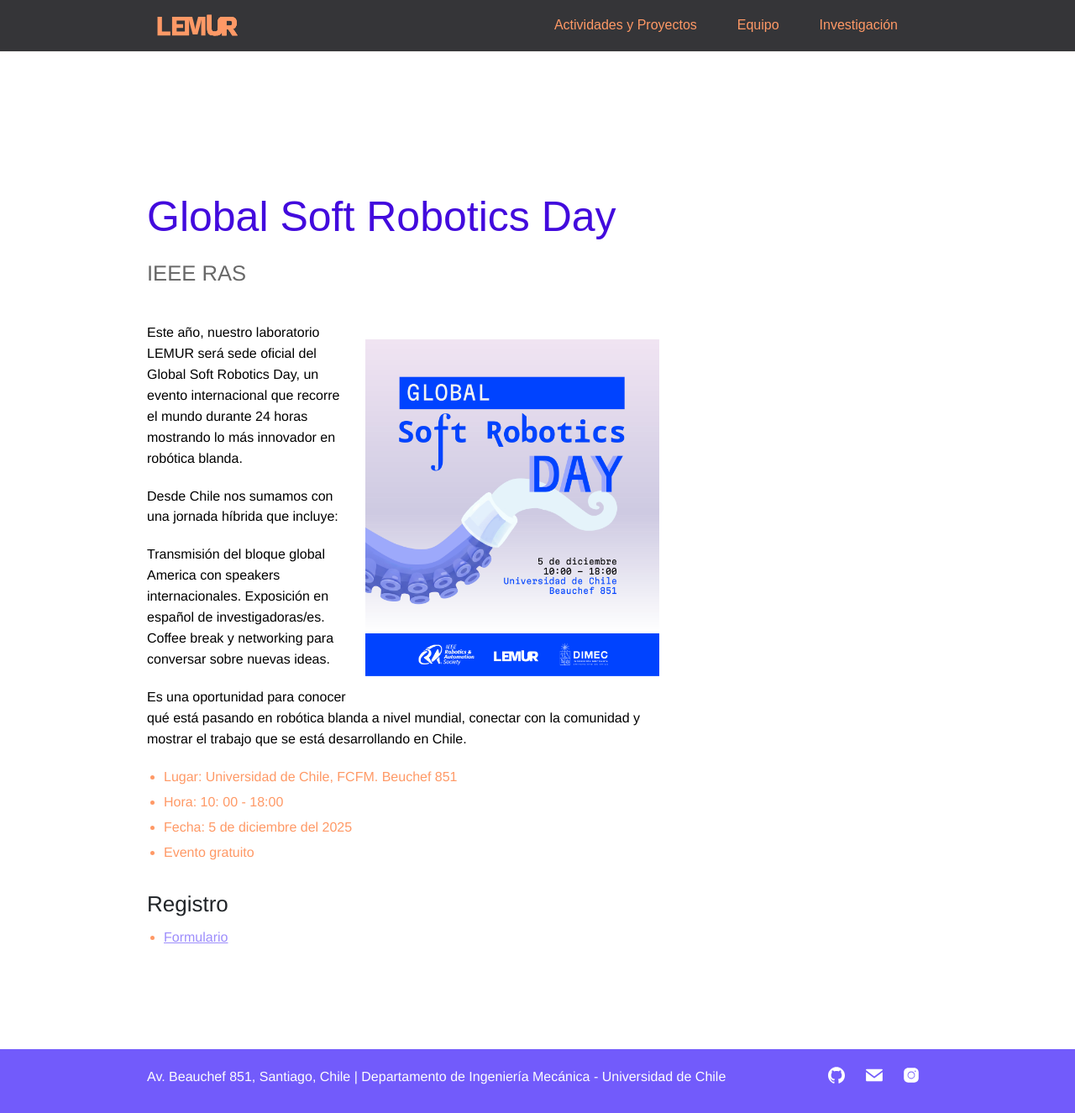
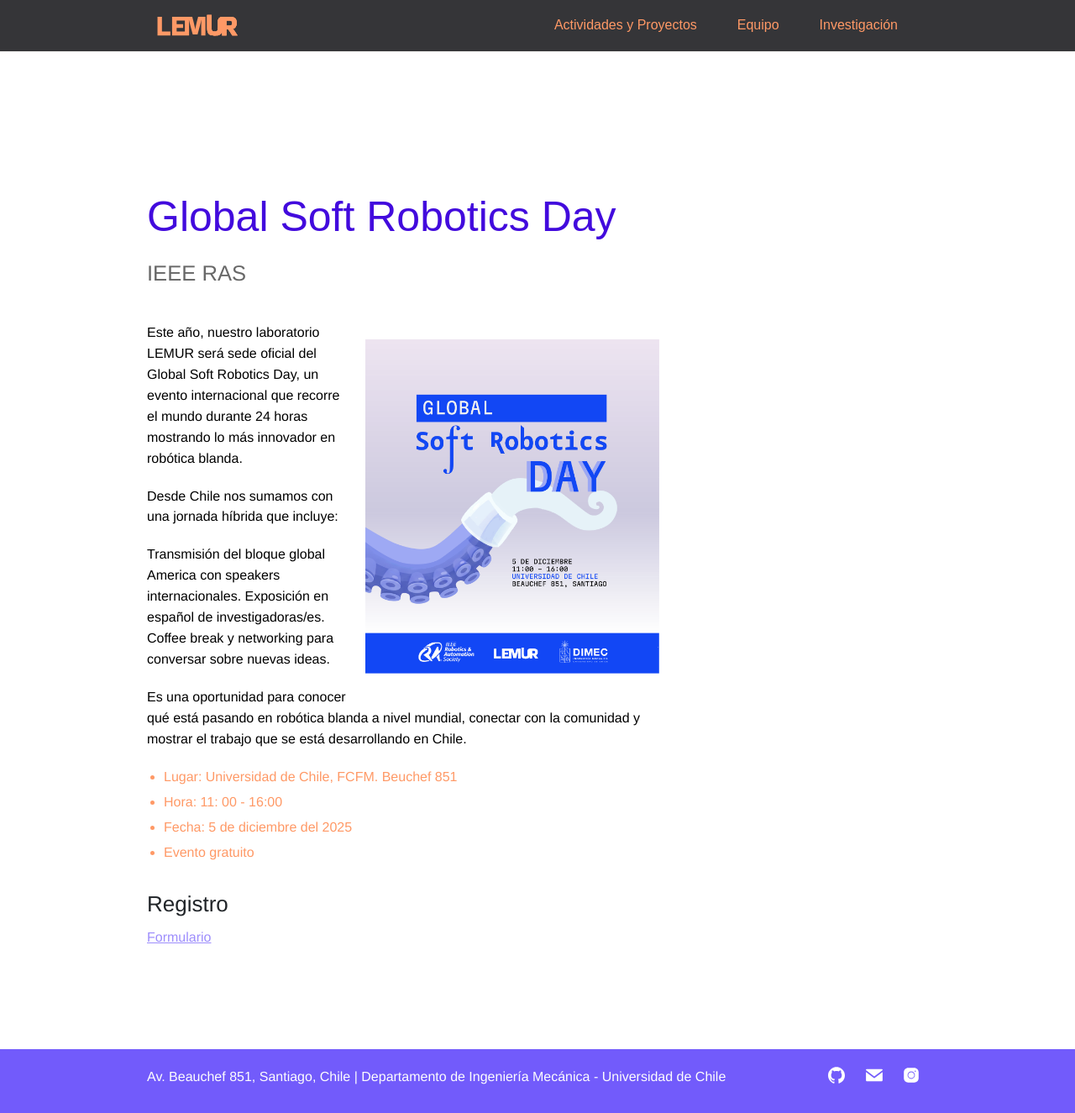
Before and after one commit to LabRobDIMEC/lemur, a Jekyll site: the page built from _services/global-sr.md, in a window 1280 px wide and 1325 px high. Shown: the whole window at 84% size. Built offline with Jekyll 4.4.1, drawn with Linux system fonts in a browser that asks for light colours; some web fonts are replaced.

Commit message:
new poster sr

```diff
--- a/_services/global-sr.md
+++ b/_services/global-sr.md
@@ -20,10 +20,10 @@ Coffee break y networking para conversar sobre nuevas ideas.
 Es una oportunidad para conocer qué está pasando en robótica blanda a nivel mundial, conectar con la comunidad y mostrar el trabajo que se está desarrollando en Chile.
 
 - Lugar: Universidad de Chile, FCFM. Beuchef 851
-+ Hora: 10: 00 - 18:00
++ Hora: 11: 00 - 16:00
 + Fecha: 5 de diciembre del 2025
 + Evento gratuito
 
 ## Registro
 
-- [Formulario](https://docs.google.com/forms/d/e/1FAIpQLSe-Ov-QJFFqKvrodyaj568-3PcS1Ba4_by-OPrMNMGSLRJg2Q/viewform)
+[Formulario](https://docs.google.com/forms/d/e/1FAIpQLSe-Ov-QJFFqKvrodyaj568-3PcS1Ba4_by-OPrMNMGSLRJg2Q/viewform)
```
Also changed, not shown: images/global-sr.png, 1 other file.
